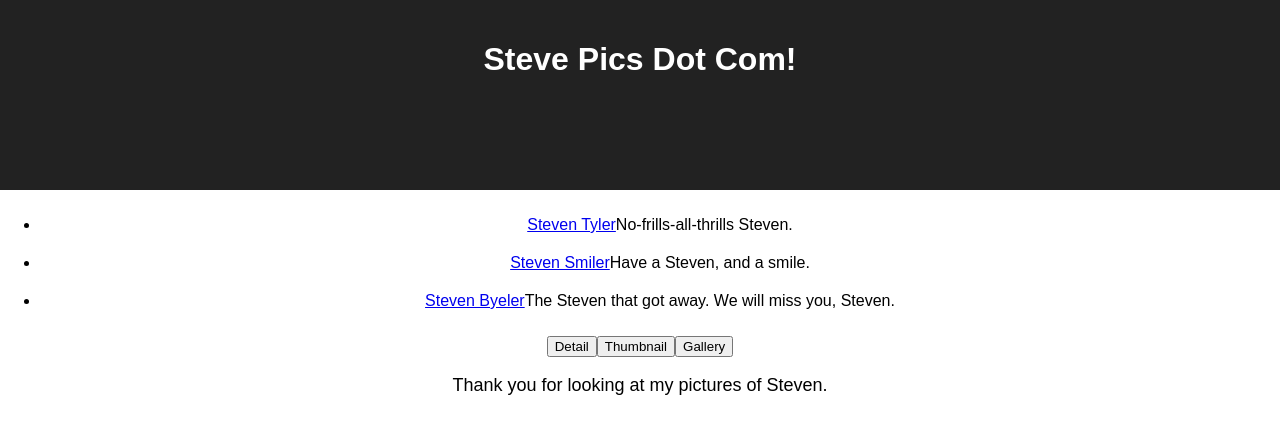
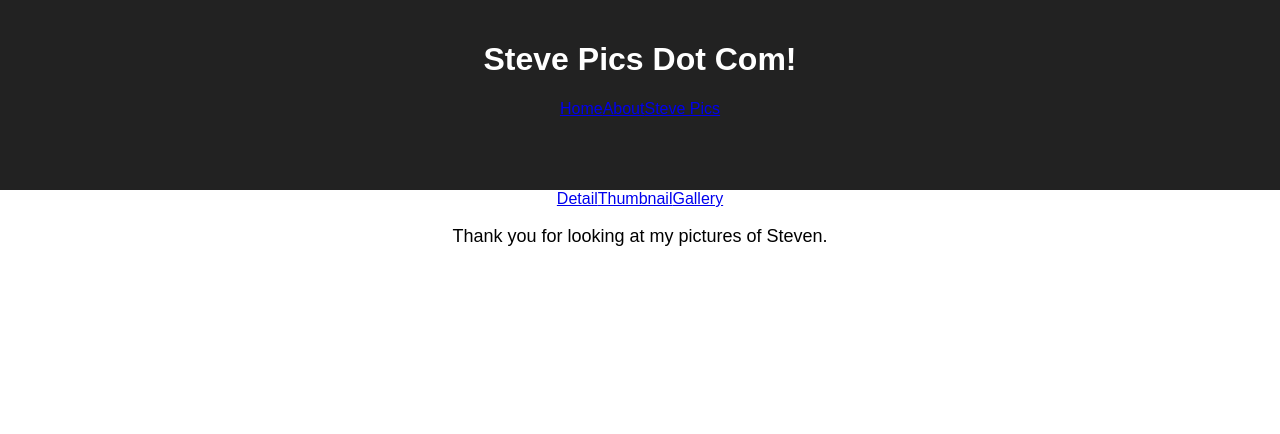
Before and after one commit to cfpdx-401JS-summer-2017/image-gallery, a React (Create React App) app: page /images in a window 1280 px wide. Shown: the top 434 px of the page. Built offline with nearby package versions, Linux system fonts and the light colour scheme.

Commit message:
query params functional

```diff
--- a/package.json
+++ b/package.json
@@ -3,6 +3,7 @@
   "version": "0.1.0",
   "private": true,
   "dependencies": {
+    "query-string": "^5.0.0",
     "react": "^15.6.1",
     "react-dom": "^15.6.1",
     "react-router-dom": "^4.2.2",
--- /dev/null
+++ b/src/About.js
@@ -0,0 +1,13 @@
+import React, { Component } from 'react';
+
+class About extends Component {
+    render() {
+        return (
+            <div>
+                This site was created by Steve Tyelr;s number one afn Amdrew Potter
+            </div>
+        );
+    }
+}
+
+export default About;
--- a/src/App.js
+++ b/src/App.js
@@ -1,63 +1,29 @@
 import React, { Component } from 'react';
-import StevePics from './images/Stevens';
-import StevenList from './StevenList';
-import StevenThumbnail from './StevenThumbnail';
-import StevenGallery from './StevenGallery';
+import {Switch, Link, Route, Redirect} from 'react-router-dom';
+import Home from './Home';
+import About from './About';
+import Images from './Images';
 import './App.css';
-
-function Detail({stevens}) {
-  return <div>Steven Detail {stevens.length}</div>;
-}
-function Thumbnail({stevens}) {
-  return <div>Steven Thumbnail {stevens.length}</div>
-}
-function Gallery({stevens}) {
-  return <div>Steven Gallery {stevens.length}</div>;
-}
-
-const View = {
-  Detail: StevenList,
-  Thumbnail: StevenThumbnail,
-  Gallery: StevenGallery
-}
-
-const views = Object.keys(View);
 
 class App extends Component {
 
-  constructor() {
-    super();
-    this.state = {
-      stevens: StevePics,
-      view: views[0],
-      views: views
-    }
-  }
-
   render() {
-    const {stevens, views, view} = this.state;
-    const StevenView = View[view];
-
     return (
-      <main>
-        <div className="App">
-          <header className="App-header">
-            <h1>Steve Pics Dot Com!</h1>
-          </header>
-          <section className={view}>
-            <StevenView stevens={stevens}/>
-          </section>
-          <section>
-            {views.map(v => (
-              <button key={v} onClick={() => this.setState({view: v})}>
-                {v}
-              </button>
-            ))}
-          </section>
-          <p className="App-intro">
-            Thank you for looking at my pictures of Steven.
-          </p>
-        </div>
+      <main className="App">
+        <header className="App-header">
+          <h1>Steve Pics Dot Com!</h1>
+          <nav>
+            <Link to="/">Home</Link>
+            <Link to="/about">About</Link>
+            <Link to="/images">Steve Pics</Link>
+          </nav>
+        </header>
+        <Switch>
+          <Route exact path="/" component={Home}/>
+          <Route path="/about" component={About}/>
+          <Route path="/images" component={Images}/>
+          <Redirect to="/"/>
+        </Switch>
       </main>
     );
   }
--- /dev/null
+++ b/src/Home.js
@@ -0,0 +1,13 @@
+import React, { Component } from 'react';
+
+class Home extends Component {
+    render() {
+        return (
+            <div>
+                Here are my pics of Steve thanks for visiting (click Steve Pics above to get started on you're journey)
+            </div>
+        );
+    }
+}
+
+export default Home;
--- /dev/null
+++ b/src/Images.js
@@ -0,0 +1,44 @@
+import React, { Component } from 'react';
+import StevePics from './images/Stevens';
+import StevenList from './StevenList';
+import StevenThumbnail from './StevenThumbnail';
+import StevenGallery from './StevenGallery';
+import {Link, Switch, Route} from 'react-router-dom';
+import qs from 'query-string';
+
+class Images extends Component {
+
+    constructor() {
+        super();
+        this.state = {
+          stevens: StevePics,
+        }
+      }
+
+    render() {
+
+        const view = qs.parse(this.props.location.search).view;
+
+        const { stevens } = this.state;
+        const { match } = this.props;
+        const url = match.url;
+
+        return (
+            <div>
+                {view === 'detail' && <StevenList stevens={stevens}/> }
+                {view === 'thumbnail' && <StevenThumbnail stevens={stevens}/> }
+                {view === 'gallery' && <StevenGallery stevens={stevens}/> }
+                <nav>
+                    <Link to={`${url}?view=detail`}>Detail</Link>
+                    <Link to="/images?view=thumbnail">Thumbnail</Link>
+                    <Link to="/images?view=gallery">Gallery</Link>
+                </nav>
+                <p className="App-intro">
+                    Thank you for looking at my pictures of Steven.
+                </p>
+            </div>
+        );
+    }
+}
+
+export default Images;
--- a/src/StevenList.js
+++ b/src/StevenList.js
@@ -6,6 +6,7 @@ export default class Stevens extends Component {
         const {stevens} = this.props;
         return (
             <ul>
+                <li>HEY LOOK</li>
                 {stevens && stevens.map(steven => (
                     <li key={steven.title}>
                         <Steven steven={steven}/>
--- a/src/index.js
+++ b/src/index.js
@@ -2,7 +2,14 @@ import React from 'react';
 import ReactDOM from 'react-dom';
 import './index.css';
 import App from './App';
+import {BrowserRouter} from 'react-router-dom';
 import registerServiceWorker from './registerServiceWorker';
 
-ReactDOM.render(<App />, document.getElementById('root'));
+const app = (
+    <BrowserRouter>
+        <App/>
+    </BrowserRouter>
+)
+
+ReactDOM.render(app, document.getElementById('root'));
 registerServiceWorker();
```
Also changed, not shown: 1 other file (tests, documents, lock files or other folders).
